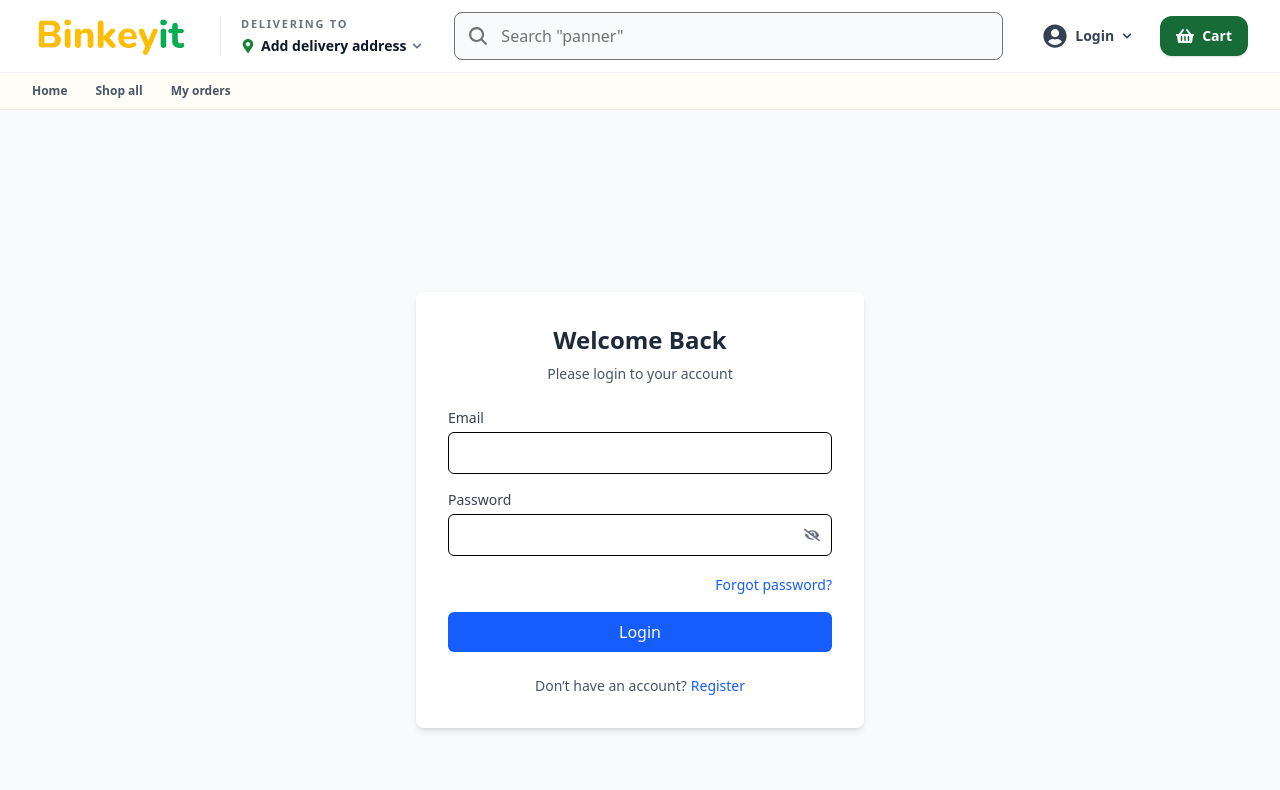
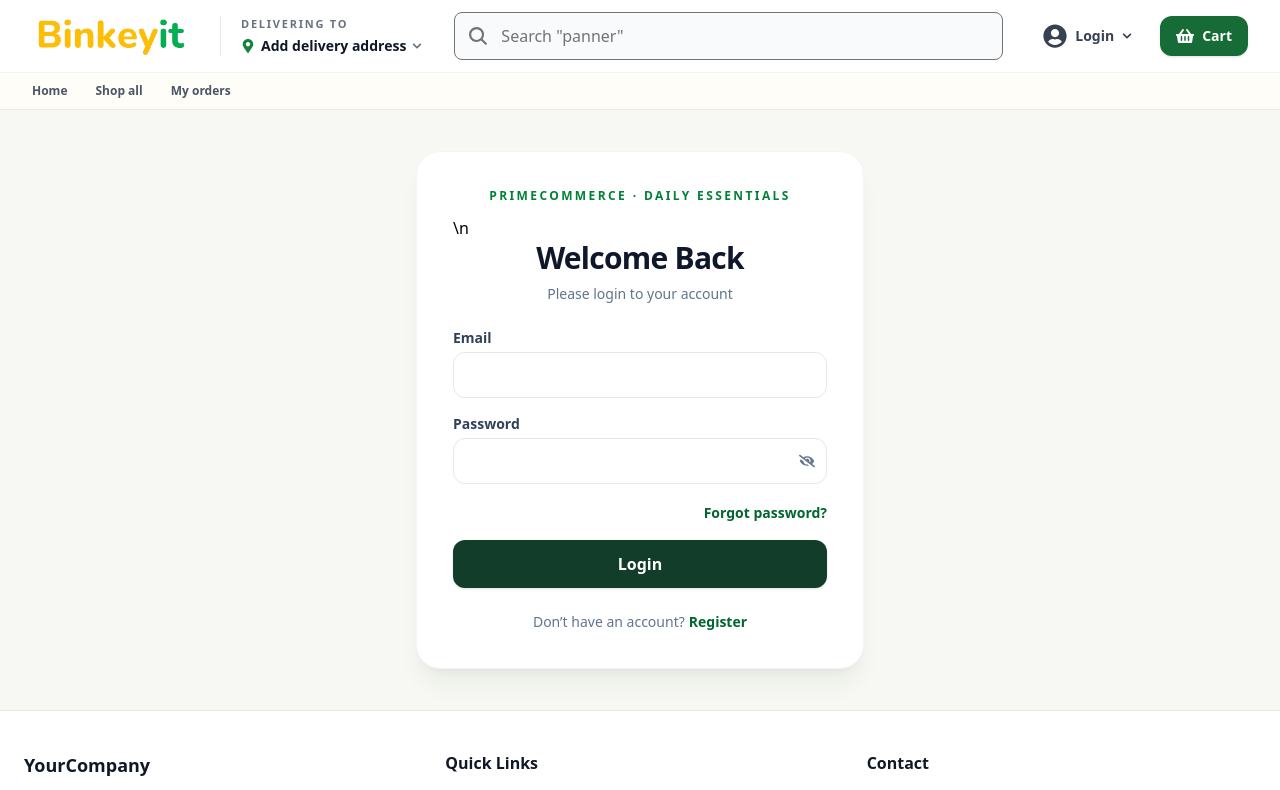
Before and after one commit to LingamGanesh/PrimeCommerce-fullstack, a React (Vite) app in the folder client/: page /login in a window 1280 px wide. Shown: the top 790 px of the page. Built offline with nearby package versions, Linux system fonts and the light colour scheme; no server answers.

Commit message:
Refresh customer login page styling

```diff
--- a/client/src/pages/LoginPage.jsx
+++ b/client/src/pages/LoginPage.jsx
@@ -63,13 +63,13 @@ const Login = () => {
   }
 
   return (
-    <section className="min-h-screen flex items-center justify-center bg-gray-50 px-4">
-      <div className="w-full max-w-md bg-white rounded-lg shadow-md p-8">
+    <section className="flex min-h-[75vh] items-center justify-center bg-[#f7f8f3] px-4 py-10">
+      <div className="w-full max-w-md rounded-3xl border border-slate-100 bg-white p-7 shadow-xl shadow-green-950/5 sm:p-9">
 
-        <h1 className="text-2xl font-semibold text-gray-800 text-center mb-2">
+        <p className="mb-3 text-center text-xs font-extrabold uppercase tracking-[.2em] text-green-700">PrimeCommerce · Daily essentials</p>\n        <h1 className="text-center text-3xl font-black tracking-tight text-slate-900 mb-2">
           Welcome Back
         </h1>
-        <p className="text-sm text-gray-600 text-center mb-6">
+        <p className="text-center text-sm text-slate-500 mb-6">
           Please login to your account
         </p>
 
@@ -77,7 +77,7 @@ const Login = () => {
 
           {/* Email */}
           <div>
-            <label className="block text-sm font-medium text-gray-700 mb-1">
+            <label className="mb-1 block text-sm font-bold text-slate-700">
               Email
             </label>
             <input
@@ -85,14 +85,14 @@ const Login = () => {
               name="email"
               value={data.email}
               onChange={handleChange}
-              className="w-full border rounded-md px-3 py-2 focus:outline-none focus:ring-2 focus:ring-blue-500"
+              className="w-full rounded-xl border border-slate-200 bg-white px-3 py-3 text-sm outline-none transition focus:border-green-600 focus:ring-2 focus:ring-green-100"
               required
             />
           </div>
 
           {/* Password */}
           <div>
-            <label className="block text-sm font-medium text-gray-700 mb-1">
+            <label className="mb-1 block text-sm font-bold text-slate-700">
               Password
             </label>
 
@@ -102,12 +102,12 @@ const Login = () => {
                 name="password"
                 value={data.password}
                 onChange={handleChange}
-                className="w-full border rounded-md px-3 py-2 pr-10 focus:outline-none focus:ring-2 focus:ring-blue-500"
+                className="w-full rounded-xl border border-slate-200 bg-white px-3 py-3 pr-10 text-sm outline-none transition focus:border-green-600 focus:ring-2 focus:ring-green-100"
                 required
               />
               <span
                 onClick={() => setShowPassword(prev => !prev)}
-                className="absolute right-3 top-1/2 -translate-y-1/2 cursor-pointer text-gray-500"
+                className="absolute right-3 top-1/2 -translate-y-1/2 cursor-pointer text-slate-500"
               >
                 {showPassword ? <FaEye /> : <FaEyeSlash />}
               </span>
@@ -118,7 +118,7 @@ const Login = () => {
           <div className="text-right">
             <Link
               to="/forgot-password"
-              className="text-sm text-blue-600 hover:underline"
+              className="text-sm font-bold text-green-800 hover:underline"
             >
               Forgot password?
             </Link>
@@ -127,15 +127,15 @@ const Login = () => {
           {/* Button */}
           <button
             type="submit"
-            className="w-full bg-blue-600 text-white py-2 rounded-md hover:bg-blue-700 transition"
+            className="w-full rounded-xl bg-[#123d2a] py-3 font-extrabold text-white shadow-sm transition hover:bg-green-900 disabled:opacity-60"
           >
             Login
           </button>
         </form>
 
-        <p className="text-sm text-center text-gray-600 mt-6">
+        <p className="mt-6 text-center text-sm text-slate-500">
           Don’t have an account?
-          <Link to="/register" className="text-blue-600 font-medium ml-1 hover:underline">
+          <Link to="/register" className="ml-1 font-extrabold text-green-800 hover:underline">
             Register
           </Link>
         </p>
```
